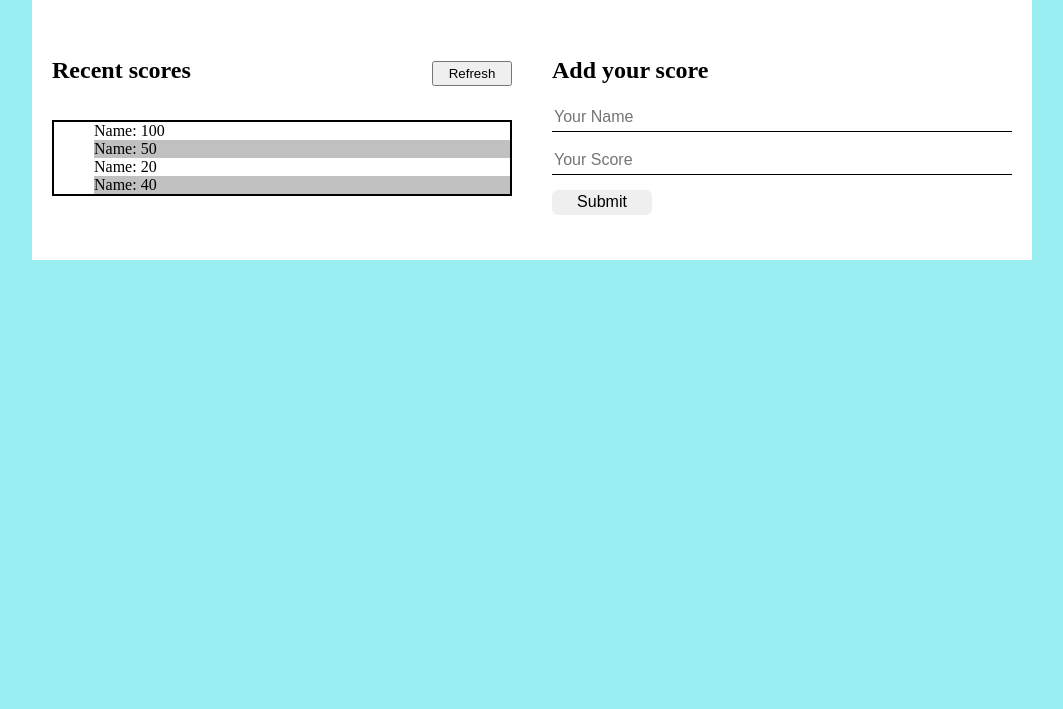
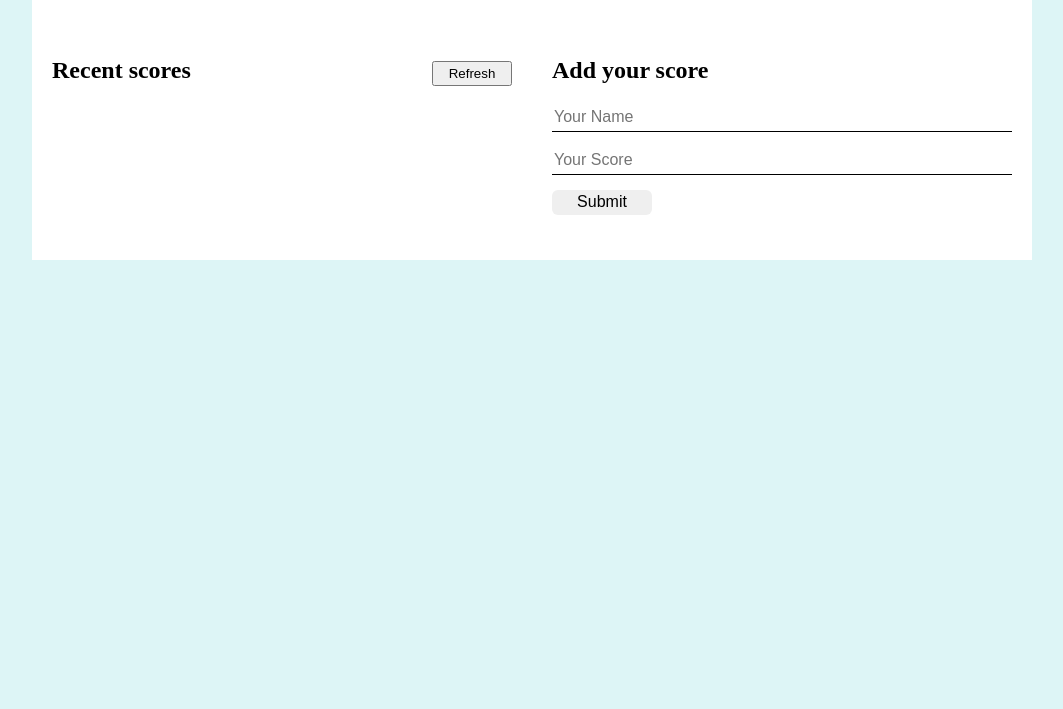
Before and after one commit to GhostEsso/Leaderboard, a website built with webpack: page src/index.html in a window 1280 px wide. Shown: the part 91-800 px from the top of the page, without its empty margins (108-1171 px from the left). Built offline with nearby package versions, Linux system fonts and the light colour scheme.

Commit message:
style changed

```diff
--- a/src/index.js
+++ b/src/index.js
@@ -33,6 +33,8 @@ class LeaderboardApp {
     return header;
   }
 
+  // Get game scores from API
+  // gameId: the game ID
   // eslint-disable-next-line class-methods-use-this
   async getScores(gameId) {
     try {
@@ -56,7 +58,7 @@ class LeaderboardApp {
     const ul = document.createElement('ul');
     ul.classList.add('nameList');
 
-    const names = ['Name: 100', 'Name: 50', 'Name: 20', 'Name: 40'];
+    const names = [];
 
     if (names.length > 0) {
       names.forEach((name, index) => {
@@ -66,7 +68,7 @@ class LeaderboardApp {
         ul.appendChild(li);
       });
     } else {
-      ul.style.border = 'none';
+      ul.classList.add('noBorder');
     }
 
     left.appendChild(ul);
@@ -74,6 +76,8 @@ class LeaderboardApp {
     return left;
   }
 
+  // Update the scores displayed in the list on the left
+  // gameId: the game ID
   // eslint-disable-next-line class-methods-use-this
   async updateScores(gameId) {
     const url = `https://us-central1-js-capstone-backend.cloudfunctions.net/api/games/${gameId}/scores/`;
@@ -98,6 +102,7 @@ class LeaderboardApp {
     }
   }
 
+  // Create and return the "Refresh" button
   createRefreshButton() {
     const btnRefresh = document.createElement('button');
     btnRefresh.textContent = 'Refresh';
@@ -140,6 +145,7 @@ class LeaderboardApp {
     const input1 = this.createInput('text', 'name', 'Your Name');
     const input2 = this.createInput('text', 'score', 'Your Score');
     const btnSubmit = this.createInput('submit', '', 'Submit');
+    btnSubmit.value = 'Submit';
 
     form.appendChild(input1);
     form.appendChild(input2);
@@ -172,6 +178,10 @@ class LeaderboardApp {
     return input;
   }
 
+  // Send the submitted score to the API
+  // gameId: the game ID
+  // userName: the name of the user
+  // score: the submitted score
   // eslint-disable-next-line class-methods-use-this
   async submitScore(gameId, userName, score) {
     const url = `https://us-central1-js-capstone-backend.cloudfunctions.net/api/games/${gameId}/scores/`;
--- a/src/style.css
+++ b/src/style.css
@@ -1,7 +1,7 @@
 /* style.css */
 
 body {
-  background-color: rgba(18, 216, 223, 0.432);
+  background-color: rgba(178, 234, 236, 0.432);
   box-sizing: border-box;
 }
 
@@ -94,7 +94,6 @@ form input[type='submit'] {
 }
 
 .nameList {
-  border: 2px solid rgb(0, 0, 0);  /* Ajouter une bordure à la liste des noms
   padding: 0; /* Supprimer les marges internes de la liste pour éliminer les puces */
   list-style: none; /* Supprimer les puces de la liste */
 }
@@ -103,6 +102,10 @@ form input[type='submit'] {
   border: none;
 }
 
+.Border {
+  border: 2px solid black;
+}
+
 .footer {
   background-color: rgba(43, 129, 96, 0.699);
   flex: 100%;
```
